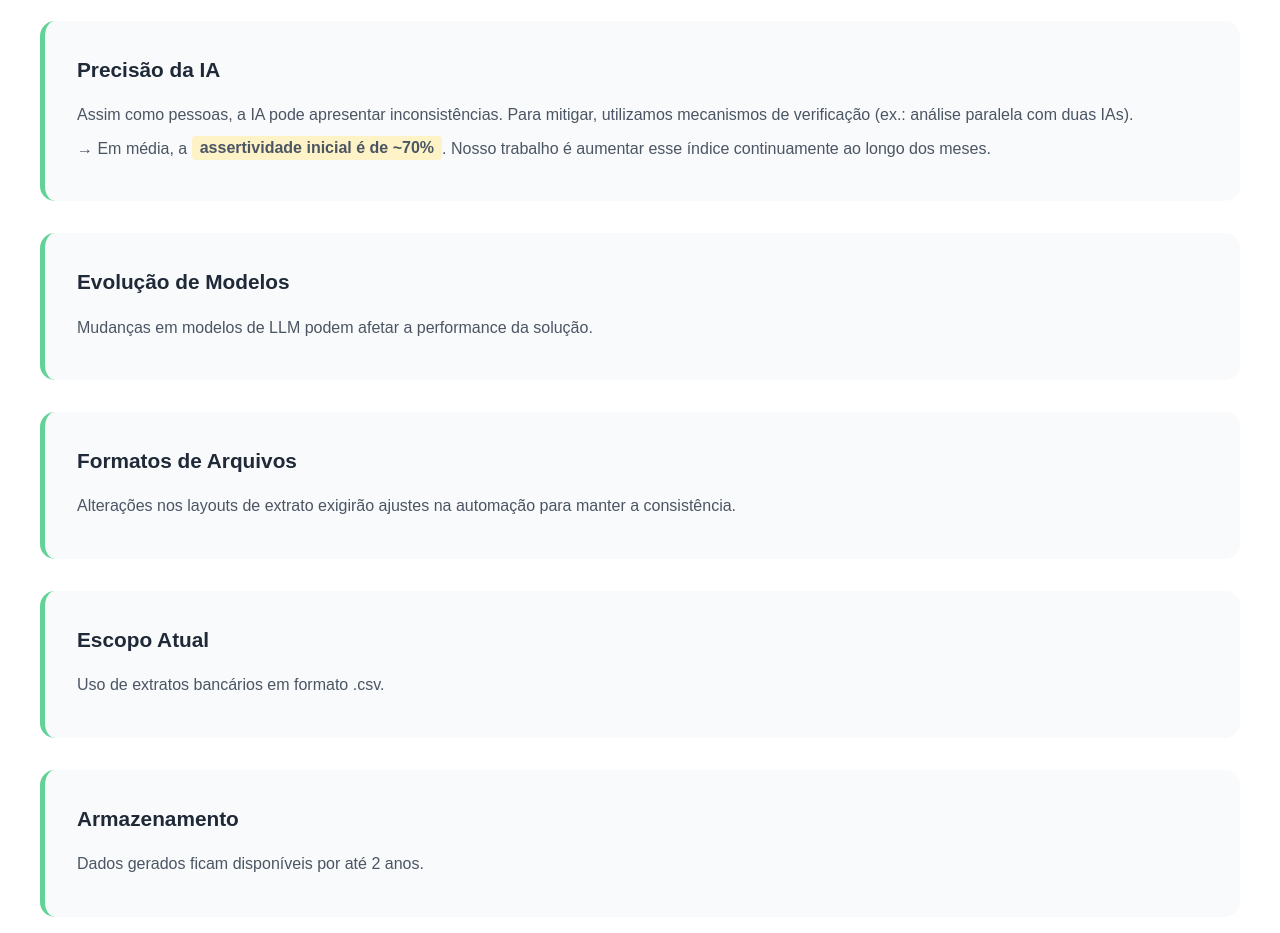
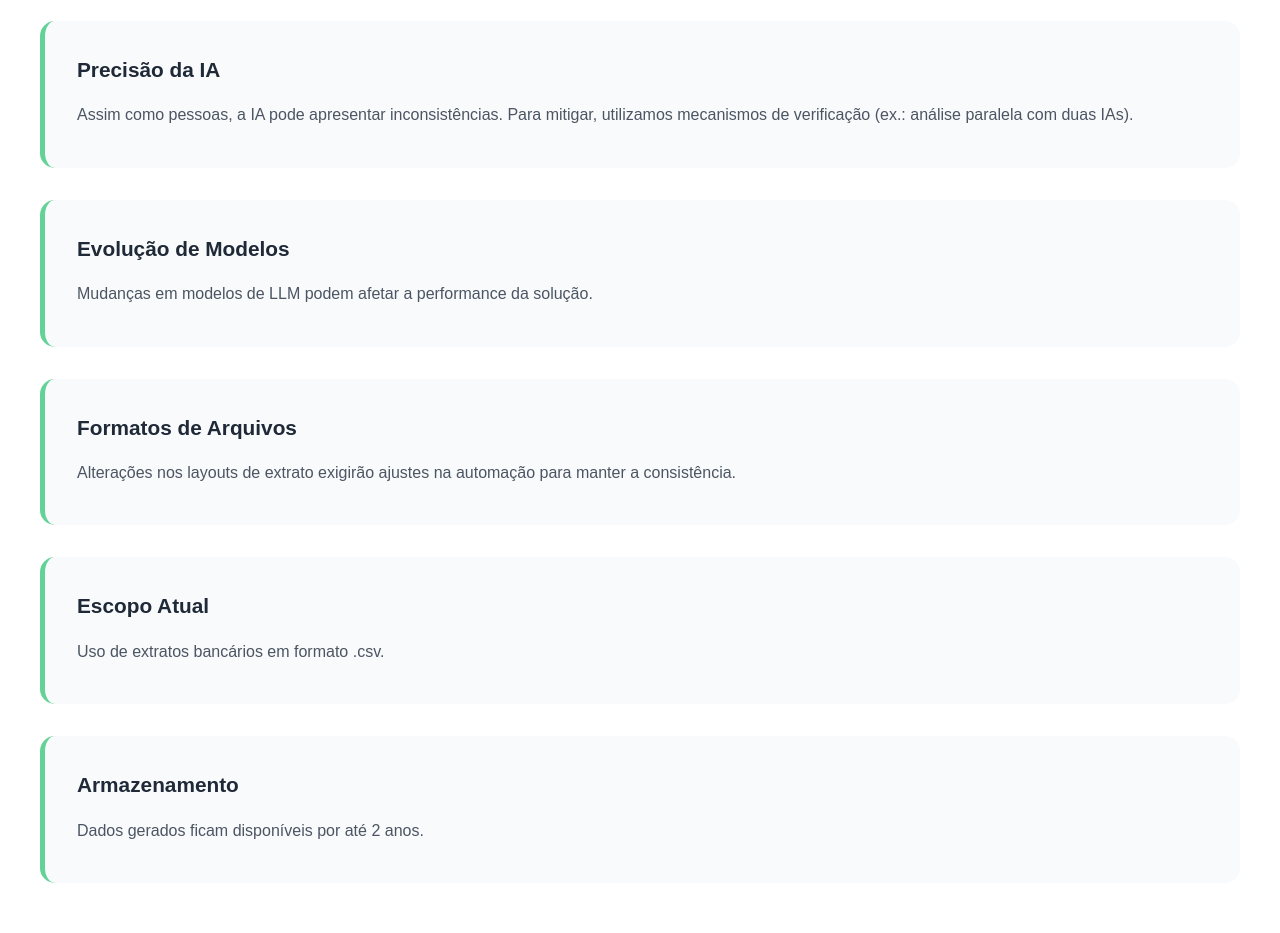
Before and after one commit to pedrotars/proposta-dbny, a plain HTML site: page index.html in a window 1280 px wide. Shown: the part 2640-3573 px from the top of the page. Drawn offline with Linux system fonts and the light colour scheme.

Commit message:
exclusão da parte sobre 70% de assertividade

```diff
--- a/index.html
+++ b/index.html
@@ -616,7 +616,6 @@
                 <div class="atencao-item">
                     <h3>Precisão da IA</h3>
                     <p>Assim como pessoas, a IA pode apresentar inconsistências. Para mitigar, utilizamos mecanismos de verificação (ex.: análise paralela com duas IAs).</p>
-                    <p>→ Em média, a <span class="highlight">assertividade inicial é de ~70%</span>. Nosso trabalho é aumentar esse índice continuamente ao longo dos meses.</p>
                 </div>
                 <div class="atencao-item">
                     <h3>Evolução de Modelos</h3>
```
